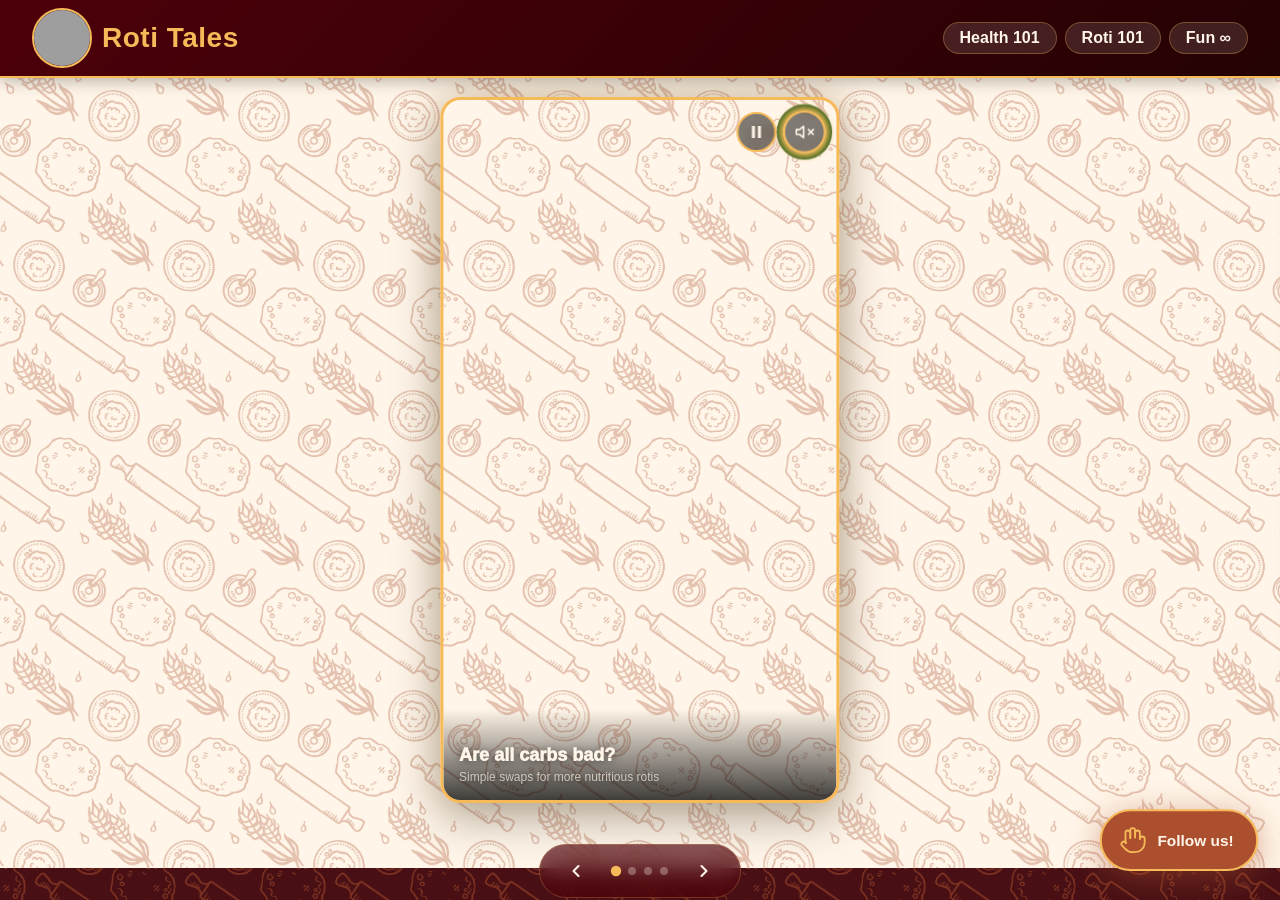
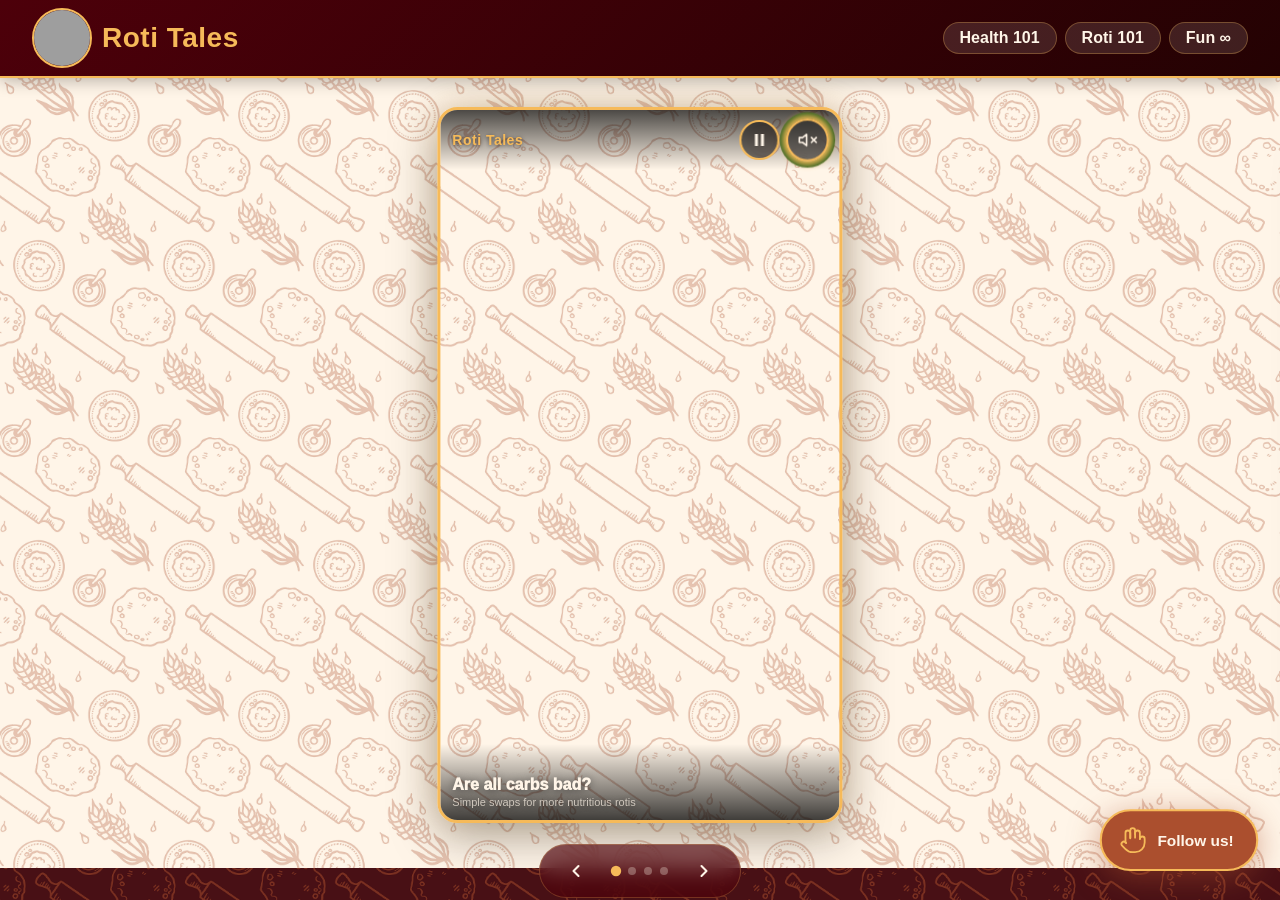
Before and after one commit to KomalsPoshan/RotiTales, a Jekyll site: the page built from index.md, in a window 1280 px wide and 900 px high. Built offline with Jekyll 4.4.1, drawn with Linux system fonts in a browser that asks for light colours; some web fonts are replaced; grey boxes are pictures that could not be loaded.

Commit message:
Add branded card-header/card-footer bars to all slide cards
Every slide card now has a consistent RotiTales player frame:
- card-header: dark gradient top bar with "Roti Tales" brand left,
  play/pause + mute controls right (slide 1). Other video slides
  get the header with branding only. Covers YouTube's subscribe/
  channel overlay.
- card-footer: dark gradient bottom bar with title + subtitle left.
  Replaces old .slide-label.
- Carousel viewport padding adjusted: 110px top / 80px bottom for
  more breathing room above, tighter below.
- Mobile overrides updated for smaller header/footer.

https://claude.ai/code/session_01BwLFXbztArto3LJr6JQfsq

```diff
--- a/assets/css/style.scss
+++ b/assets/css/style.scss
@@ -48,7 +48,7 @@ body {
 .carousel-viewport {
   flex: 1;
   overflow: hidden;
-  padding: 100px 32px 100px;
+  padding: 110px 32px 80px;
   box-sizing: border-box;
   display: flex;
   align-items: center;
@@ -127,15 +127,35 @@ body {
   transform: translate(-50%, -50%);
 }
 
-/* Overlay controls — play/pause + mute on video card */
-.card-overlay-controls {
+/* Card header — top bar across all slides */
+.card-header {
   position: absolute;
-  top: 12px;
-  right: 12px;
+  top: 0;
+  left: 0;
+  right: 0;
   z-index: 6;
   display: flex;
   align-items: center;
+  justify-content: space-between;
+  padding: 10px 12px;
+  background: linear-gradient(to bottom, rgba(0, 0, 0, 0.7) 0%, transparent 100%);
+  pointer-events: none;
+}
+
+.card-header-brand {
+  font-family: 'Kufam', sans-serif;
+  font-size: 14px;
+  font-weight: 900;
+  color: var(--wheat);
+  letter-spacing: 0.5px;
+  text-shadow: 0 1px 4px rgba(0, 0, 0, 0.6);
+}
+
+.card-header-controls {
+  display: flex;
+  align-items: center;
   gap: 8px;
+  pointer-events: auto;
 }
 
 .card-ctrl {
@@ -198,31 +218,31 @@ body {
 .card-mute:not(.is-muted) .sound-icon-muted { display: none; }
 .card-mute:not(.is-muted) .sound-icon-on { display: inline; }
 
-/* Title label — bottom of card */
-.slide-label {
+/* Card footer — bottom bar across all slides */
+.card-footer {
   position: absolute;
   bottom: 0;
   left: 0;
   right: 0;
-  padding: 36px 16px 16px;
+  padding: 32px 12px 12px;
   background: linear-gradient(to top, rgba(0, 0, 0, 0.75) 0%, transparent 100%);
   z-index: 2;
   text-align: left;
   pointer-events: none;
 }
 
-.slide-label h3 {
+.card-footer h3 {
   font-family: 'Kufam', sans-serif;
-  font-size: 18px;
+  font-size: 16px;
   font-weight: 1000;
   color: var(--flour);
-  margin: 0 0 4px;
+  margin: 0 0 2px;
   text-shadow: 0 1px 8px rgba(0, 0, 0, 0.5);
 }
 
-.slide-label p {
+.card-footer p {
   font-family: 'Kufam', sans-serif;
-  font-size: 12px;
+  font-size: 11px;
   color: rgba(255, 245, 232, 0.7);
   margin: 0;
   text-shadow: 0 1px 6px rgba(0, 0, 0, 0.4);
@@ -800,11 +820,14 @@ body.mobile-device {
   padding: 64px 8px 72px;
 }
 
-.mobile-device .slide-label h3 { font-size: 15px; }
-.mobile-device .slide-label p { font-size: 11px; }
-.mobile-device .card-overlay-controls { top: 8px; right: 8px; gap: 6px; }
+.mobile-device .card-header { padding: 8px 10px; }
+.mobile-device .card-header-brand { font-size: 12px; }
+.mobile-device .card-header-controls { gap: 6px; }
 .mobile-device .card-ctrl { width: 32px; height: 32px; }
 .mobile-device .card-ctrl svg { width: 14px; height: 14px; }
+.mobile-device .card-footer { padding: 24px 10px 10px; }
+.mobile-device .card-footer h3 { font-size: 13px; }
+.mobile-device .card-footer p { font-size: 10px; }
 
 /* Mobile: controls */
 .mobile-device .hero-controls {
--- a/index.md
+++ b/index.md
@@ -16,25 +16,28 @@ title: Home
           <div class="slide-video slide-video-api">
             <div id="hero-player"></div>
           </div>
-          <div class="card-overlay-controls">
-          <button class="card-ctrl ctrl-playpause" id="ctrl-playpause" aria-label="Play/Pause">
-            <svg class="pp-pause" viewBox="0 0 24 24" width="18" height="18" fill="currentColor"><rect x="6" y="4" width="4" height="16"/><rect x="14" y="4" width="4" height="16"/></svg>
-            <svg class="pp-play" viewBox="0 0 24 24" width="18" height="18" fill="currentColor"><polygon points="5,3 19,12 5,21"/></svg>
-          </button>
-          <button class="card-ctrl card-mute is-muted" id="ctrl-mute" aria-label="Toggle sound">
-            <svg class="sound-icon-muted" viewBox="0 0 24 24" width="18" height="18" fill="none" stroke="currentColor" stroke-width="2" stroke-linecap="round" stroke-linejoin="round">
-              <path d="M11 5L6 9H2v6h4l5 4V5z"/>
-              <line x1="23" y1="9" x2="17" y2="15"/>
-              <line x1="17" y1="9" x2="23" y2="15"/>
-            </svg>
-            <svg class="sound-icon-on" viewBox="0 0 24 24" width="18" height="18" fill="none" stroke="currentColor" stroke-width="2" stroke-linecap="round" stroke-linejoin="round">
-              <path d="M11 5L6 9H2v6h4l5 4V5z"/>
-              <path d="M19.07 4.93a10 10 0 010 14.14"/>
-              <path d="M15.54 8.46a5 5 0 010 7.07"/>
-            </svg>
-          </button>
+          <div class="card-header">
+            <span class="card-header-brand">Roti Tales</span>
+            <div class="card-header-controls">
+              <button class="card-ctrl ctrl-playpause" id="ctrl-playpause" aria-label="Play/Pause">
+                <svg class="pp-pause" viewBox="0 0 24 24" width="18" height="18" fill="currentColor"><rect x="6" y="4" width="4" height="16"/><rect x="14" y="4" width="4" height="16"/></svg>
+                <svg class="pp-play" viewBox="0 0 24 24" width="18" height="18" fill="currentColor"><polygon points="5,3 19,12 5,21"/></svg>
+              </button>
+              <button class="card-ctrl card-mute is-muted" id="ctrl-mute" aria-label="Toggle sound">
+                <svg class="sound-icon-muted" viewBox="0 0 24 24" width="18" height="18" fill="none" stroke="currentColor" stroke-width="2" stroke-linecap="round" stroke-linejoin="round">
+                  <path d="M11 5L6 9H2v6h4l5 4V5z"/>
+                  <line x1="23" y1="9" x2="17" y2="15"/>
+                  <line x1="17" y1="9" x2="23" y2="15"/>
+                </svg>
+                <svg class="sound-icon-on" viewBox="0 0 24 24" width="18" height="18" fill="none" stroke="currentColor" stroke-width="2" stroke-linecap="round" stroke-linejoin="round">
+                  <path d="M11 5L6 9H2v6h4l5 4V5z"/>
+                  <path d="M19.07 4.93a10 10 0 010 14.14"/>
+                  <path d="M15.54 8.46a5 5 0 010 7.07"/>
+                </svg>
+              </button>
+            </div>
           </div>
-          <div class="slide-label">
+          <div class="card-footer">
             <h3>Are all carbs bad?</h3>
             <p>Simple swaps for more nutritious rotis</p>
           </div>
@@ -47,7 +50,10 @@ title: Home
           <div class="slide-video">
             <iframe src="https://www.youtube.com/embed/oQPZyqFDFJc" allowfullscreen loading="lazy"></iframe>
           </div>
-          <div class="slide-label">
+          <div class="card-header">
+            <span class="card-header-brand">Roti Tales</span>
+          </div>
+          <div class="card-footer">
             <h3>Nutrition Made Simple</h3>
             <p>Quick tips that pack a punch</p>
           </div>
@@ -89,7 +95,10 @@ title: Home
           <div class="slide-video">
             <iframe src="https://www.youtube.com/embed/ef1_NUR4aig" allowfullscreen loading="lazy"></iframe>
           </div>
-          <div class="slide-label">
+          <div class="card-header">
+            <span class="card-header-brand">Roti Tales</span>
+          </div>
+          <div class="card-footer">
             <h3>Kitchen Vibes</h3>
             <p>Feel-good roti making moments</p>
           </div>
```
